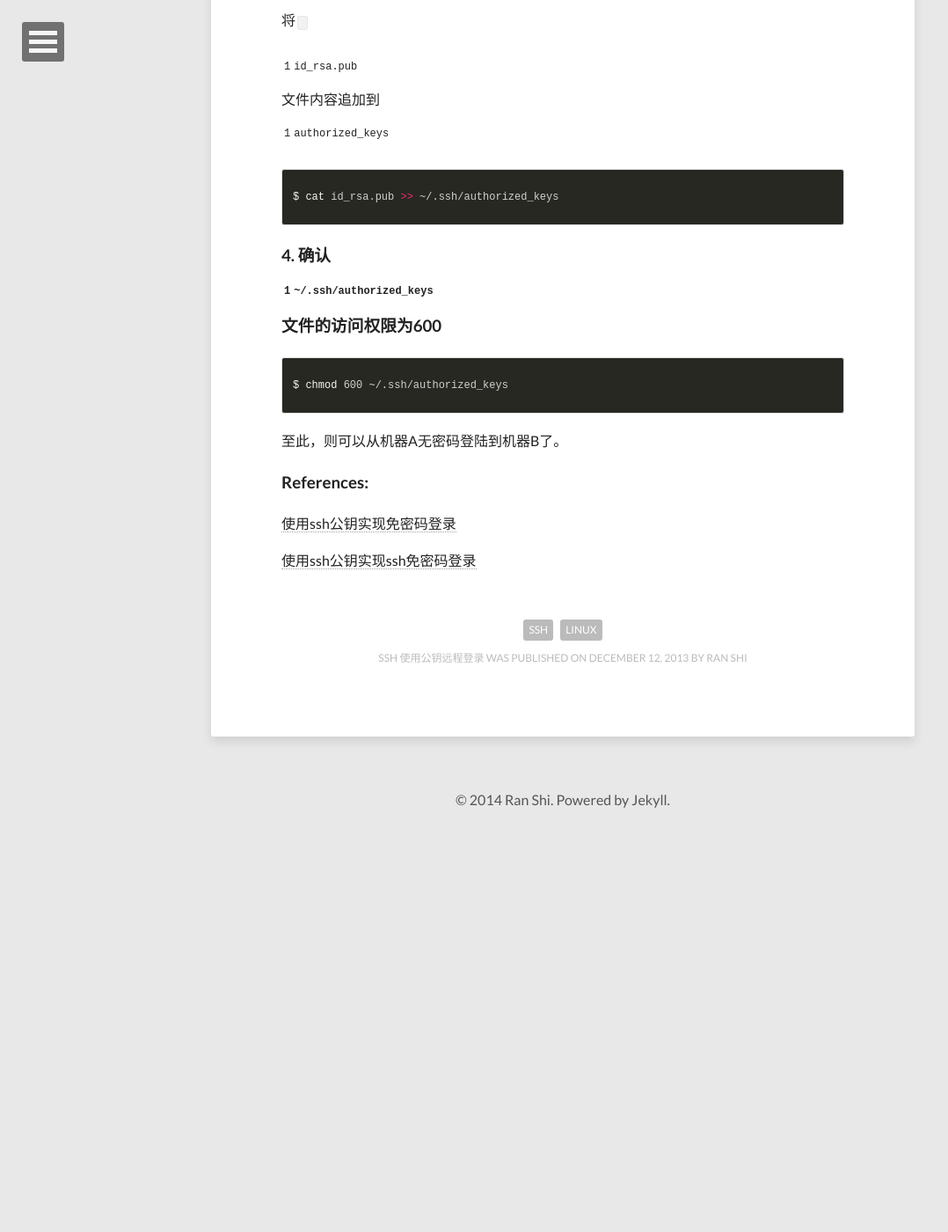
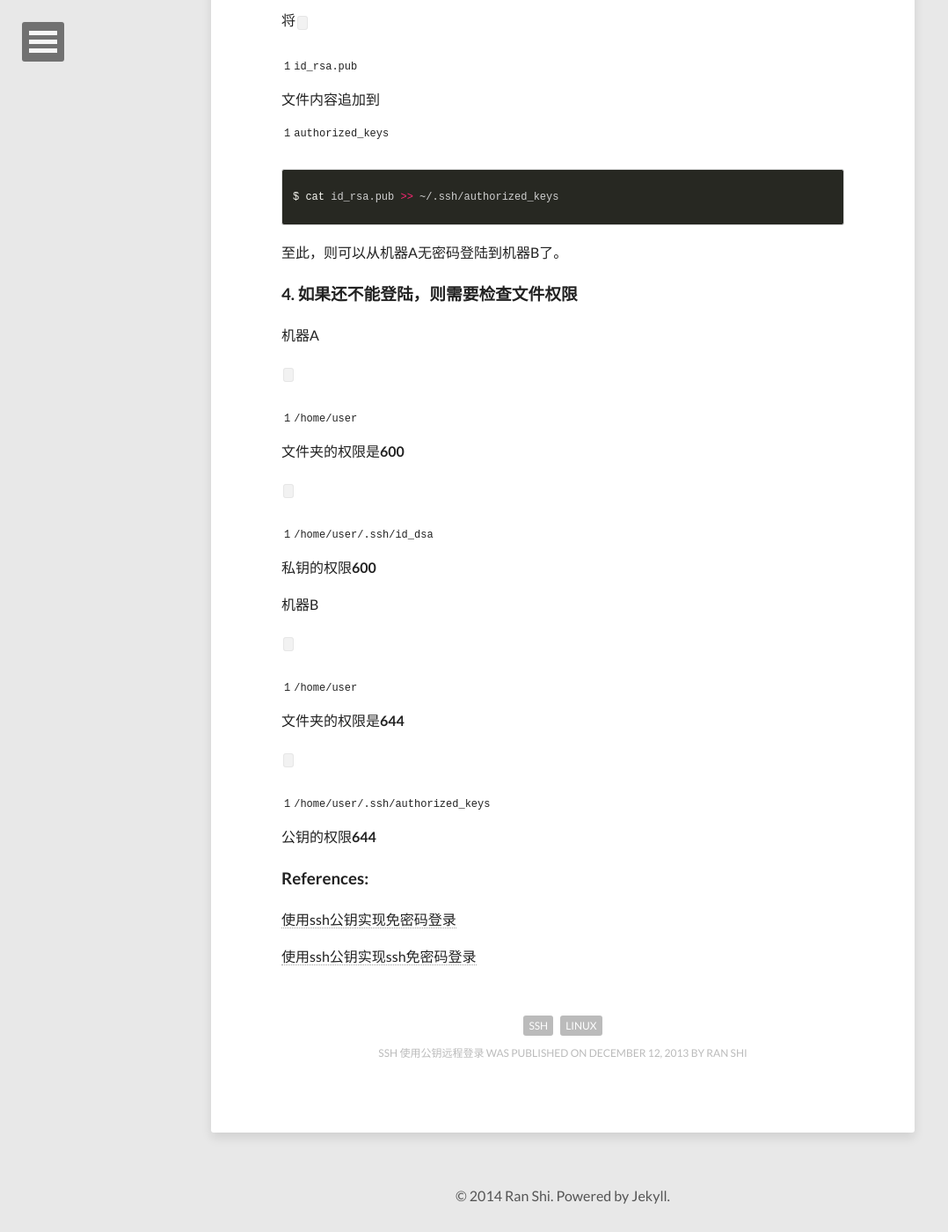
Before and after one commit to Sean8694/Sean8694.github.io_old, a Jekyll site: the page built from _posts/2013-12-12-ssh-remote-login.md, in a window 1280 px wide and 1400 px high, scrolled down 1007 px. Shown: the whole window at 88% size, without its empty margins (0-1078 px from the left). Built offline with Jekyll 4.4.1, drawn with Linux system fonts in a browser that asks for light colours; nearby versions of some CDN libraries; before the commit the page ends 1957 px from its top, so only the background shows below that; some of the changed text lies outside the part shown.

Commit message:
修改文章

```diff
--- a/_posts/2013-12-12-ssh-remote-login.md
+++ b/_posts/2013-12-12-ssh-remote-login.md
@@ -20,7 +20,7 @@ $ ssh-keygen
 
 连续三个回车后，便可以在`~/.ssh`目录下生成公钥/私钥对
 
-###2.  将`~/.ssh/id_rsa.pub`文件复制到机器B
+###2. 将`~/.ssh/id_rsa.pub`文件复制到机器B
 
 {% highlight bash %}
 
@@ -28,7 +28,7 @@ $ scp ~/.ssh/id_rsa.pub user@10.2.43.99:~
 
 {% endhighlight %}
 
-###3.  登陆到机器B
+###3. 登陆到机器B
 
 {% highlight bash %}
 
@@ -44,15 +44,23 @@ $ cat id_rsa.pub >> ~/.ssh/authorized_keys
 
 {% endhighlight %}
 
-###4.  确认`~/.ssh/authorized_keys`文件的访问权限为**600**
+至此，则可以从机器A无密码登陆到机器B了。
 
-{% highlight bash %}
+###4. 如果还不能登陆，则需要检查文件权限
 
-$ chmod 600 ~/.ssh/authorized_keys
+机器A
 
-{% endhighlight %}
+`/home/user` 文件夹的权限是**600**
 
-至此，则可以从机器A无密码登陆到机器B了。
+`/home/user/.ssh/id_dsa` 私钥的权限**600**
+
+
+机器B
+
+`/home/user` 文件夹的权限是**644**
+
+`/home/user/.ssh/authorized_keys` 公钥的权限**644**
+
 
 ###References:
 
```
Also changed, not shown: other parts of _posts/2013-12-12-ssh-remote-login.md (+2 -2 lines).
